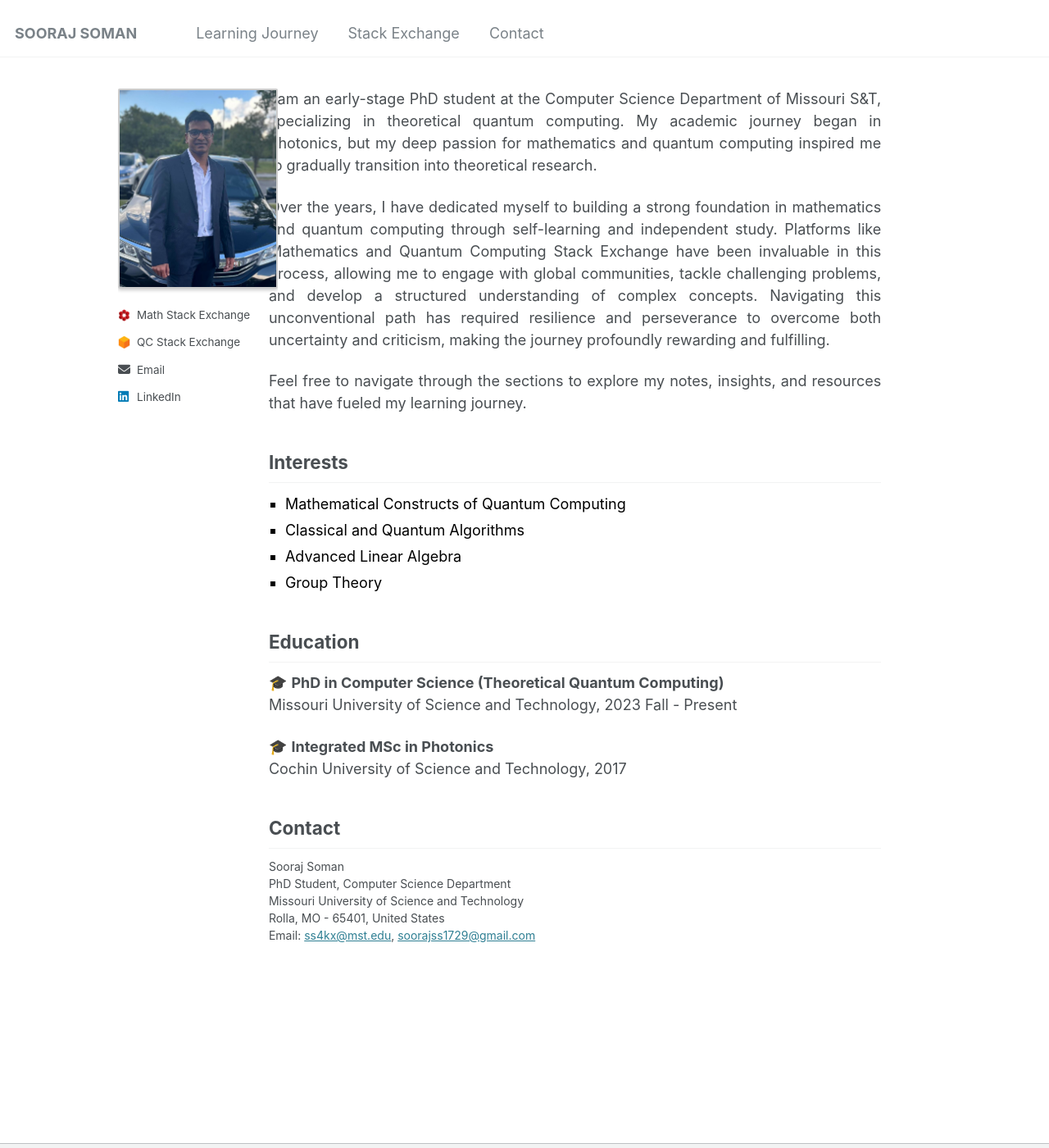
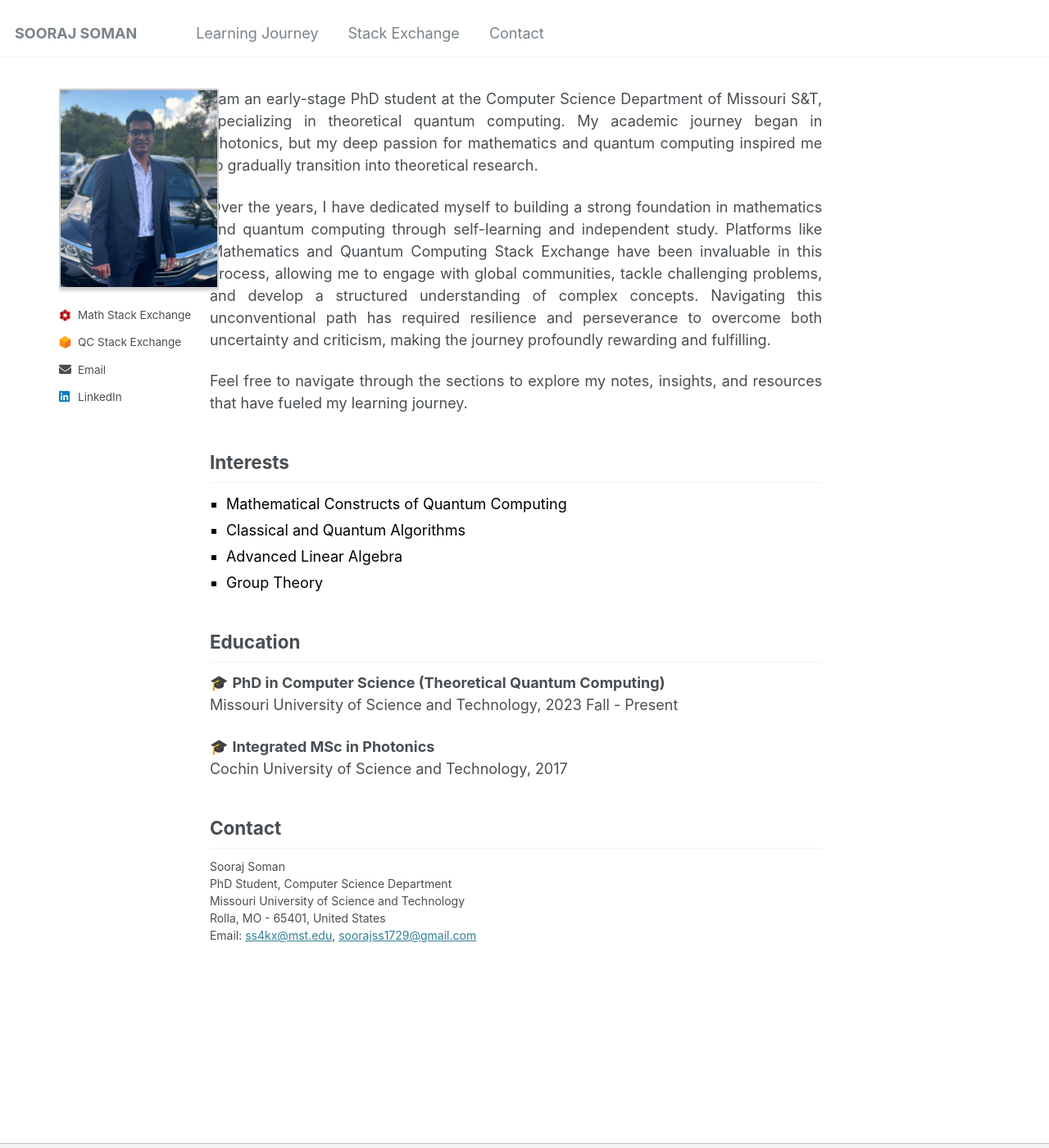
Before and after one commit to soorajss1729/soorajss1729.github.io, a Jekyll site: the page built from _pages/about.md, in a window 1280 px wide and 1400 px high. Shown: the whole window at 82% size. Built offline with Jekyll 4.4.1, drawn with Linux system fonts in a browser that asks for light colours.

Commit message:
Update _page.scss

```diff
--- a/_sass/_page.scss
+++ b/_sass/_page.scss
@@ -6,7 +6,7 @@
   @include container;
   @include clearfix;
   margin-top: 0;
-  margin-left: 4em;
+  margin-right: 4em;
   padding-top: 0em;
   padding-left: 0em;
   padding-right: 0em;
```
